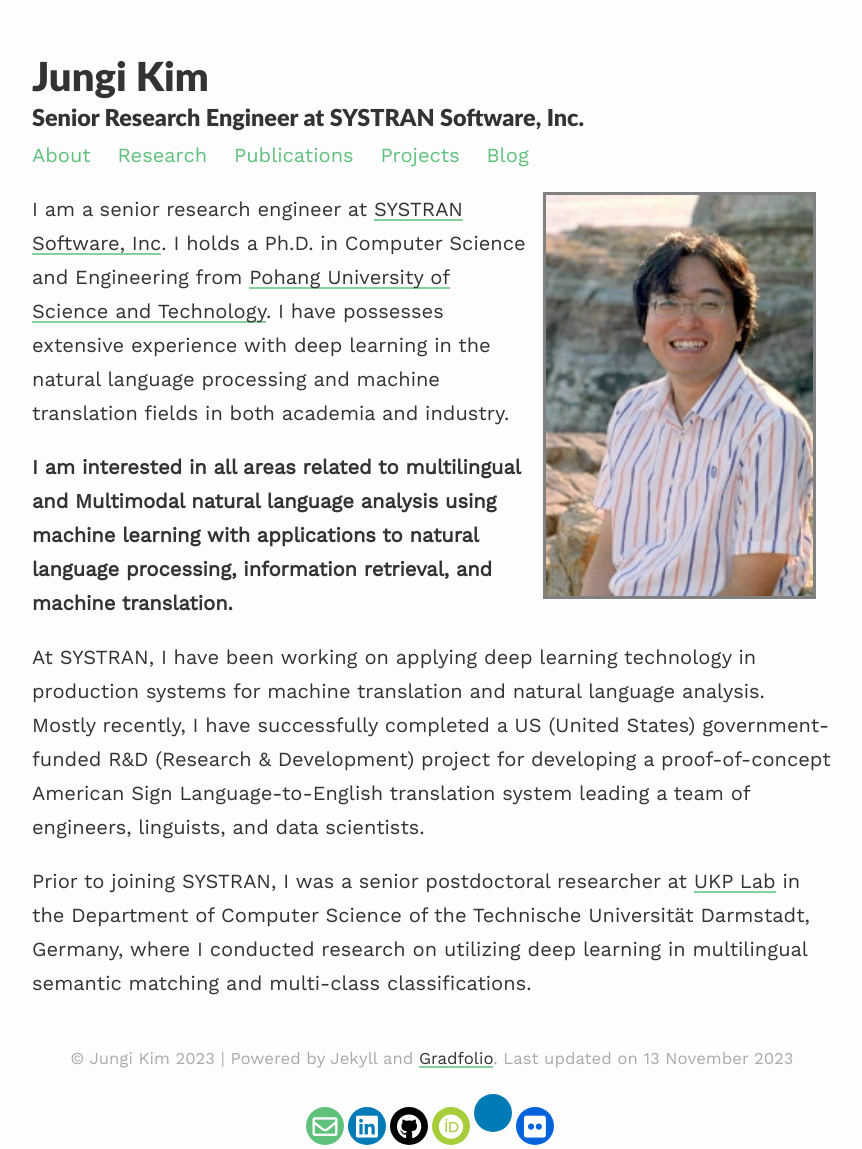
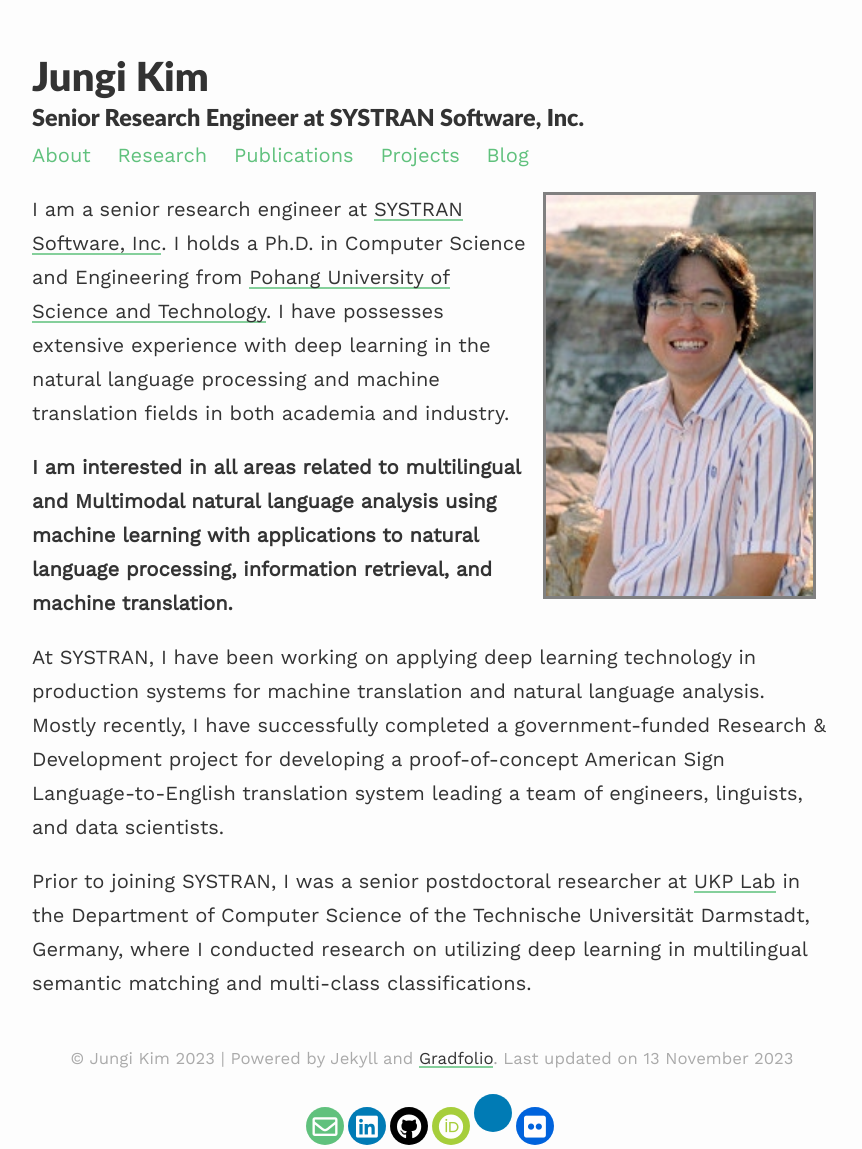
Before and after one commit to jungikim/jungikim.github.io, a Jekyll site: the page built from index.md, in a window 1280 px wide. Shown: the whole page, without its empty margins (208-1070 px from the left). Built offline with Jekyll 4.4.1, drawn with Linux system fonts in a browser that asks for light colours; nearby versions of some CDN libraries; a style sheet for code colours, icons or effects is not loaded.

Commit message:
Update index.md

```diff
--- a/index.md
+++ b/index.md
@@ -7,15 +7,13 @@
 published: true
 ---
 
-I am a senior research engineer at <a href="">SYSTRAN Software, Inc</a>.
-I holds a Ph.D. in Computer Science and Engineering from <a href="">Pohang University of Science and Technology</a>.
+I am a senior research engineer at <a href="https://www.systransoft.com/">SYSTRAN Software, Inc</a>.
+I holds a Ph.D. in Computer Science and Engineering from <a href="https://www.postech.ac.kr/">Pohang University of Science and Technology</a>.
 I have possesses extensive experience with deep learning in the natural language processing and machine translation fields in both academia and industry.
 
 **I am interested in all areas related to multilingual and Multimodal natural language analysis using machine learning with applications to natural language processing, information retrieval, and machine translation.**
 
 At SYSTRAN, I have been working on applying deep learning technology in production systems for machine translation and natural language analysis.
-Mostly recently, I have successfully completed a US (United States) government-funded R&D (Research & Development) project for developing a proof-of-concept American Sign Language-to-English
-translation system leading a team of engineers, linguists, and data scientists.
+Mostly recently, I have successfully completed a government-funded Research & Development project for developing a proof-of-concept American Sign Language-to-English translation system leading a team of engineers, linguists, and data scientists.
 
-Prior to joining SYSTRAN, I was a senior postdoctoral researcher at <a href="">UKP Lab</a> in the Department of Computer Science of the Technische Universität Darmstadt, Germany, where I
-conducted research on utilizing deep learning in multilingual semantic matching and multi-class classifications.
+Prior to joining SYSTRAN, I was a senior postdoctoral researcher at <a href="https://www.informatik.tu-darmstadt.de/ukp/">UKP Lab</a> in the Department of Computer Science of the Technische Universität Darmstadt, Germany, where I conducted research on utilizing deep learning in multilingual semantic matching and multi-class classifications.
```
